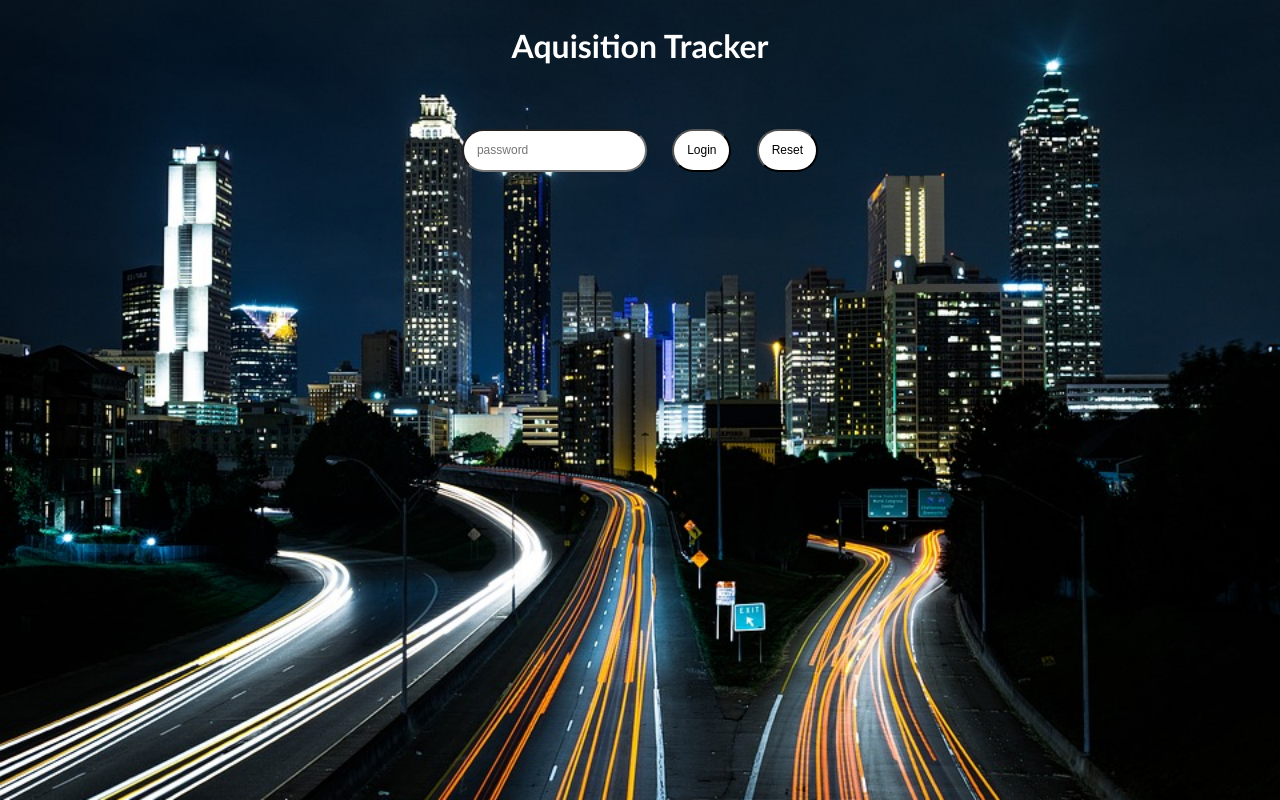
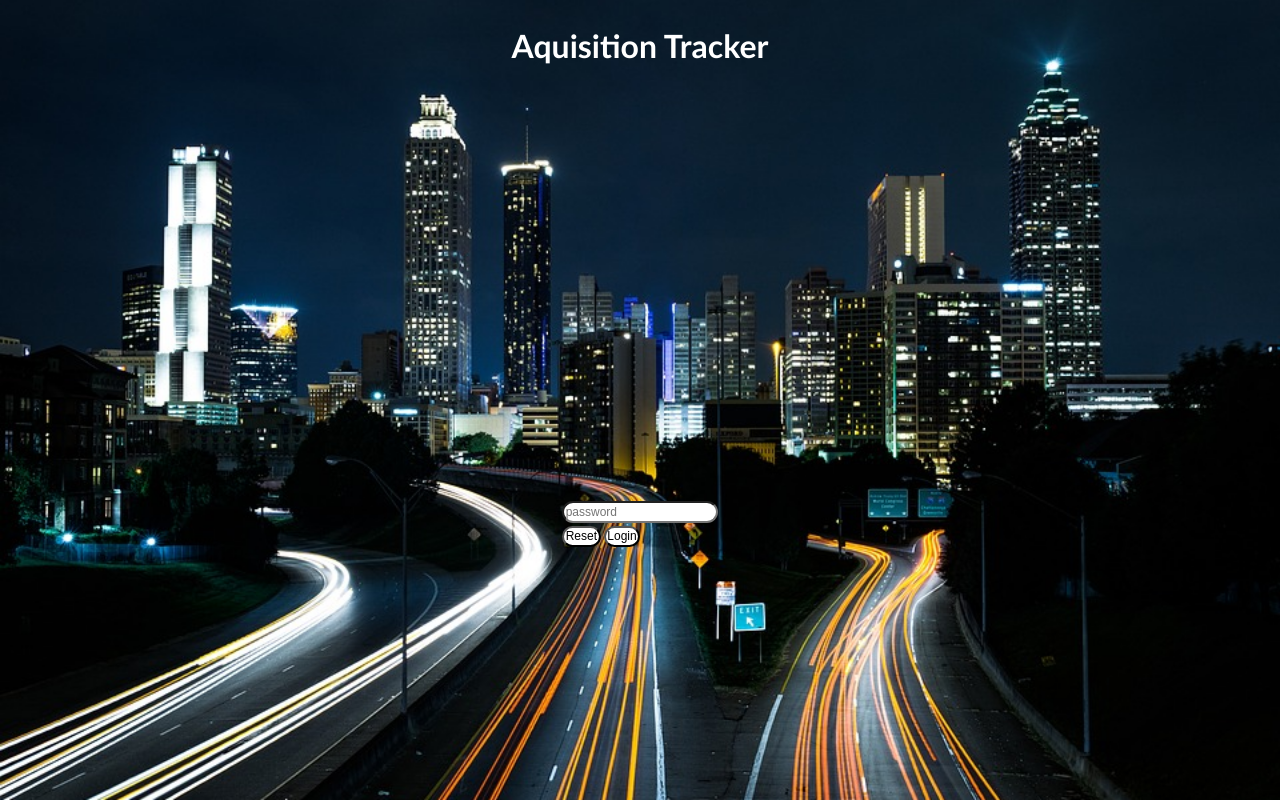
Before and after one commit to SCollinA/acquisition-test, a React (Create React App) app: page / in a window 1280 px wide. Built offline with nearby package versions, Linux system fonts and the light colour scheme.

Commit message:
move login down

```diff
--- a/src/Login/Login.css
+++ b/src/Login/Login.css
@@ -1,4 +1,10 @@
 .Login {
     display: flex;
+    flex-direction: column;
     justify-content: center;
+    margin: 30% auto auto;
 }
+
+.loginButtons {
+    display: flex;
+}
--- a/src/Login/Login.js
+++ b/src/Login/Login.js
@@ -32,8 +32,10 @@ export default ({ setIsLoggedIn }) => {
                 autoComplete={'current-password'}
                 autoFocus
             />
-            <input type='submit' name='submit' value='Login'/>
-            <input type='reset' name='reset' value='Reset'/>
+            <div className='loginButtons'>
+                <input type='reset' name='reset' value='Reset'/>
+                <input type='submit' name='submit' value='Login'/>
+            </div>
         </form>
     )
 }
--- a/src/index.css
+++ b/src/index.css
@@ -23,6 +23,6 @@ button:focus, input:focus {
   outline: none;
 }
 
-button:active, input[button]:active {
+button:active, input[type='button']:active {
   background-color: lightgrey;
 }
```
